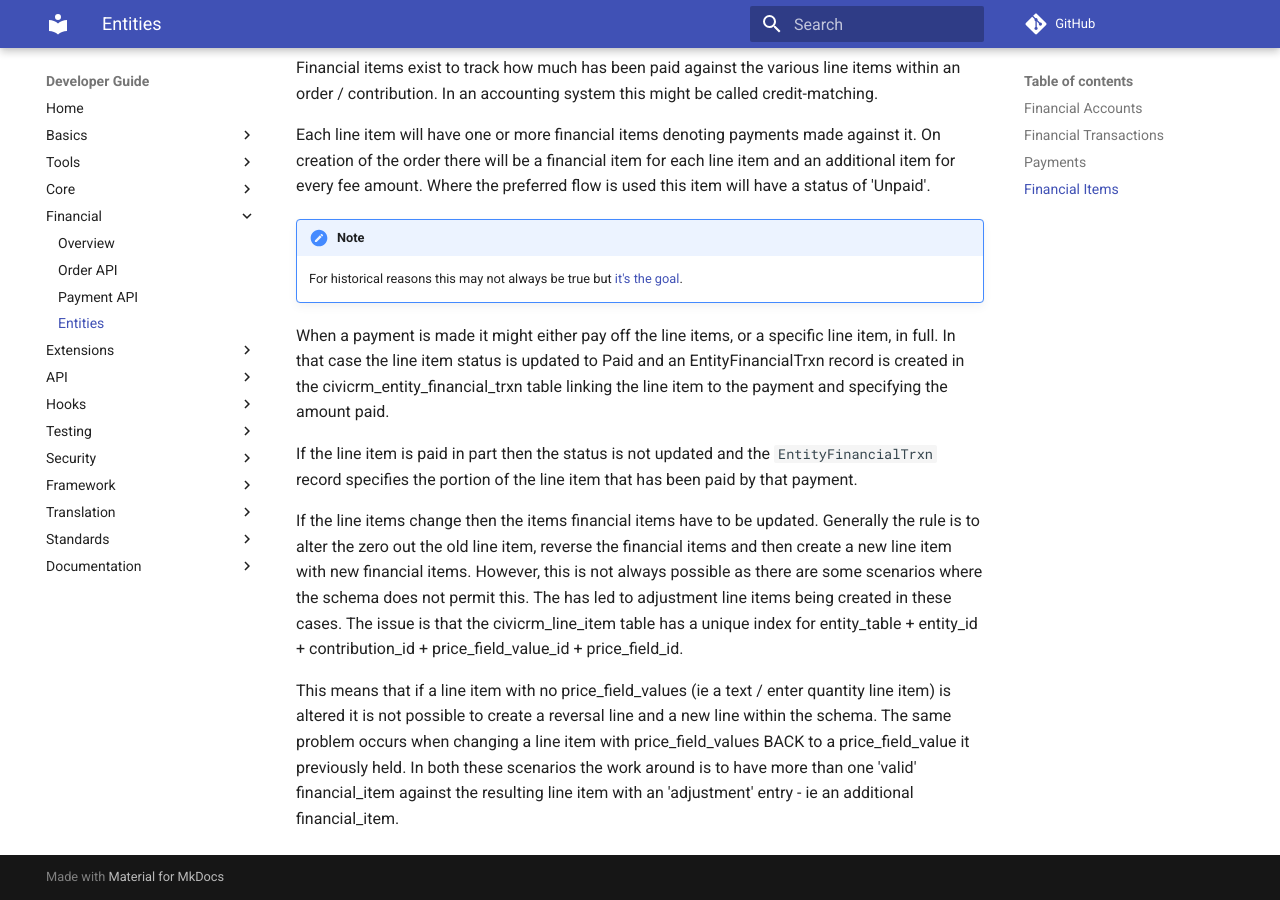
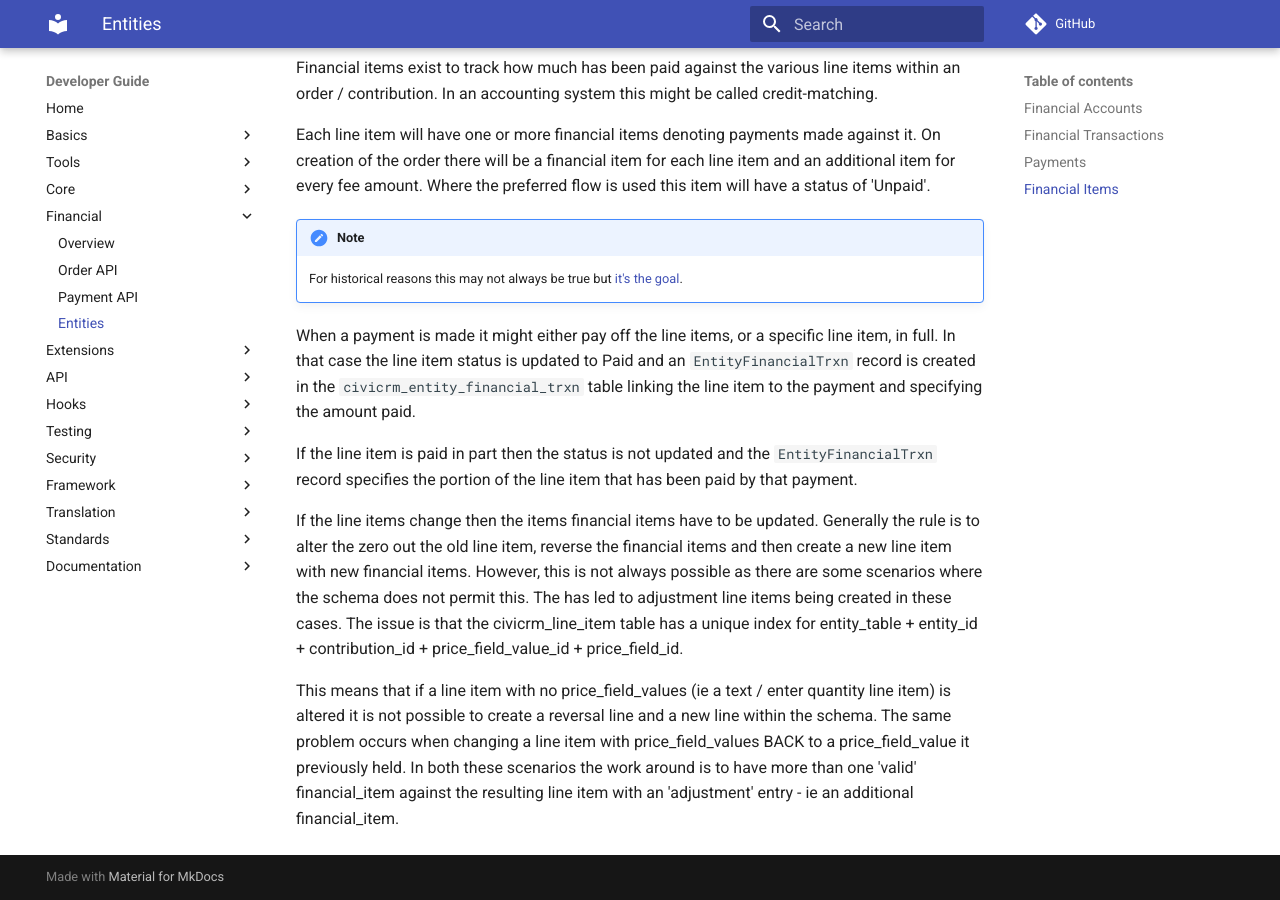
Before and after one commit to civicrm/civicrm-dev-docs, an MkDocs documentation site: the page built from docs/financial/financialentities.md, in a window 1280 px wide and 900 px high, scrolled down 2498 px. Built offline with MkDocs 1.6.1 and Material for MkDocs 9.7.7, drawn with Linux system fonts in a browser that asks for light colours; comment, search, counter and statistics services are not loaded; old or Windows-style settings are respelled for this version of MkDocs.

```diff
--- a/docs/financial/financialentities.md
+++ b/docs/financial/financialentities.md
@@ -70,7 +70,7 @@ this item will have a status of 'Unpaid'.
     For historical reasons this may not always be true but [it's the goal](https://github.com/civicrm/civicrm-dev-docs/issues/712).
 
 When a payment is made it might either pay off the line items, or a specific line item, in full. In that case the line item
-status is updated to Paid and an EntityFinancialTrxn record is created in the civicrm_entity_financial_trxn table linking
+status is updated to Paid and an `EntityFinancialTrxn` record is created in the `civicrm_entity_financial_trxn` table linking
 the line item to the payment and specifying the amount paid.
 
 If the line item is paid in part then the status is not updated and the `EntityFinancialTrxn` record specifies the portion
```
